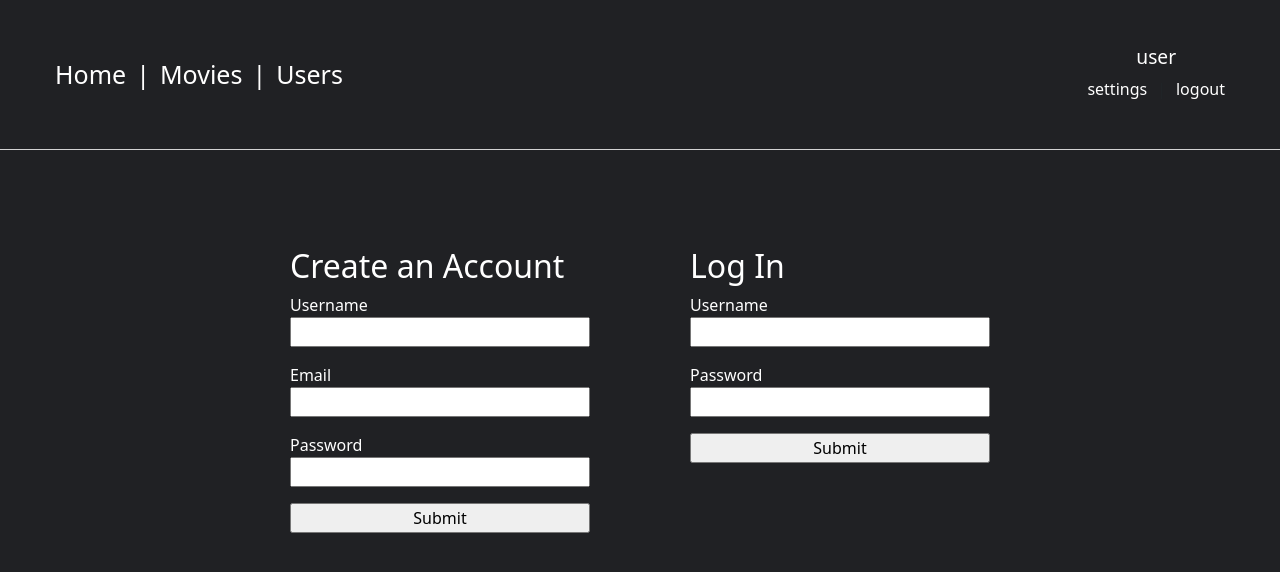
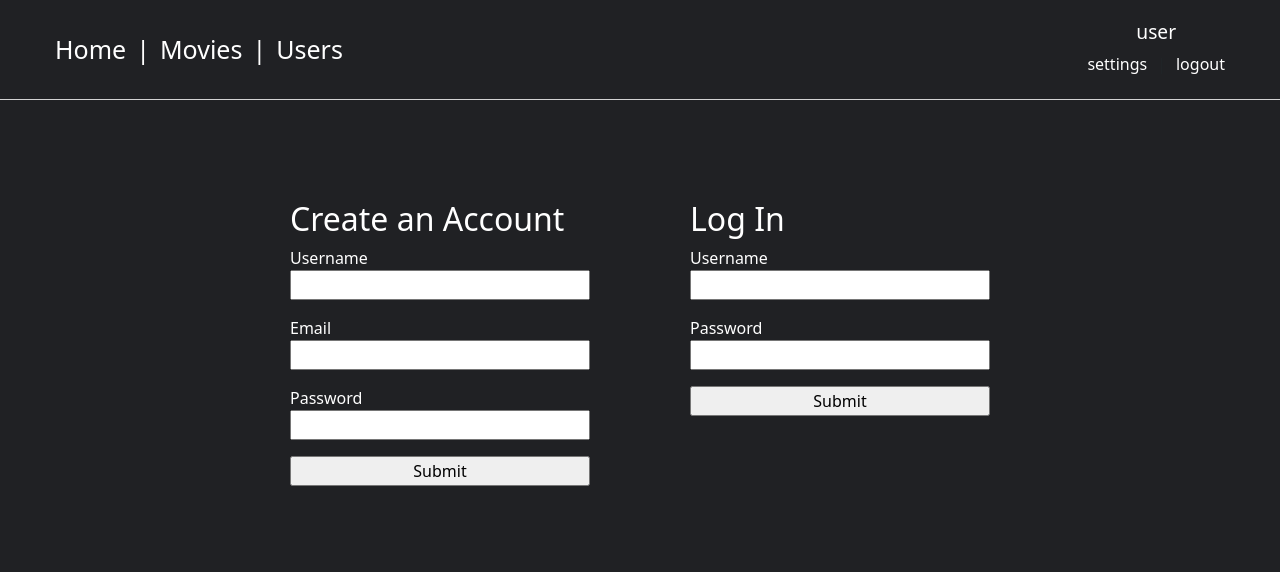
Before and after one commit to JRichm/py-proj-5, a Flask app: page / in a window 1280 px wide. Shown: the top 572 px of the page. Run offline with Flask 2, Linux system fonts and the light colour scheme.

Commit message:
fixed header

```diff
--- a/static/css/base.css
+++ b/static/css/base.css
@@ -1,14 +1,10 @@
-body {
-    background-color: #202124;
-}
-
 /* Hide scrollbar for Chrome, Safari and Opera */
 body::-webkit-scrollbar {
     display: none;
 }
 
-/* Hide scrollbar for IE, Edge and Firefox */
 body {
+    background-color: #202124;
     -ms-overflow-style: none;  /* IE and Edge */
     scrollbar-width: none;  /* Firefox */
 }
@@ -20,8 +16,10 @@ header {
     justify-content: space-between;
     align-items: center;
     border-bottom: 1px solid lightgrey;
-    height: 150px;
-    margin-bottom: 47px;
+    height: 100px;
+    width: 100%;
+    position: fixed;
+    top: 0;
 }
 
 header section {
@@ -82,3 +80,7 @@ header a {
     display: flex;
     justify-content: center;
 }
+
+.content-container {
+    padding-top: 150px;
+}
--- a/templates/base.html
+++ b/templates/base.html
@@ -14,11 +14,11 @@
   <body>
     <header>
       <section>
-        <a href="/">Home</a>
-        <p>|</p>
-        <a href="/movies">Movies</a>
-        <p>|</p>
-        <a href="/users">Users</a>
+        <a href="/"> Home </a>
+        <p> | </p>
+        <a href="/movies"> Movies </a>
+        <p> | </p>
+        <a href="/users"> Users </a>
       </section>
       <div id="message-area">
         {% with messages = get_flashed_messages(with_categories=true) %}
@@ -39,9 +39,10 @@
       </article>
     </header>
 
+    <div class="content-container">
+      {% block body %}{% endblock %}
+      {% block after_body %}{% endblock %}
 
-
-    {% block body %}{% endblock %}
-    {% block after_body %}{% endblock %}
+    </div>
   </body>
 </html>
```
